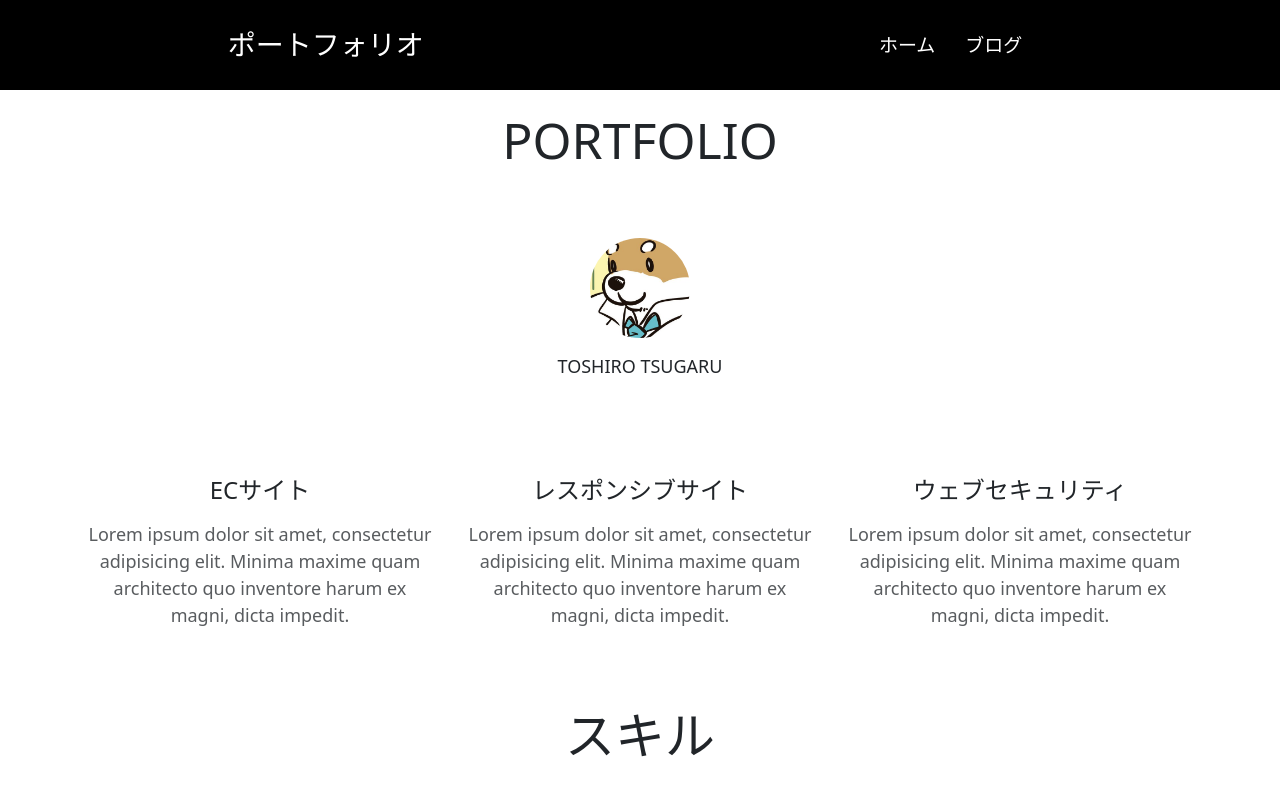
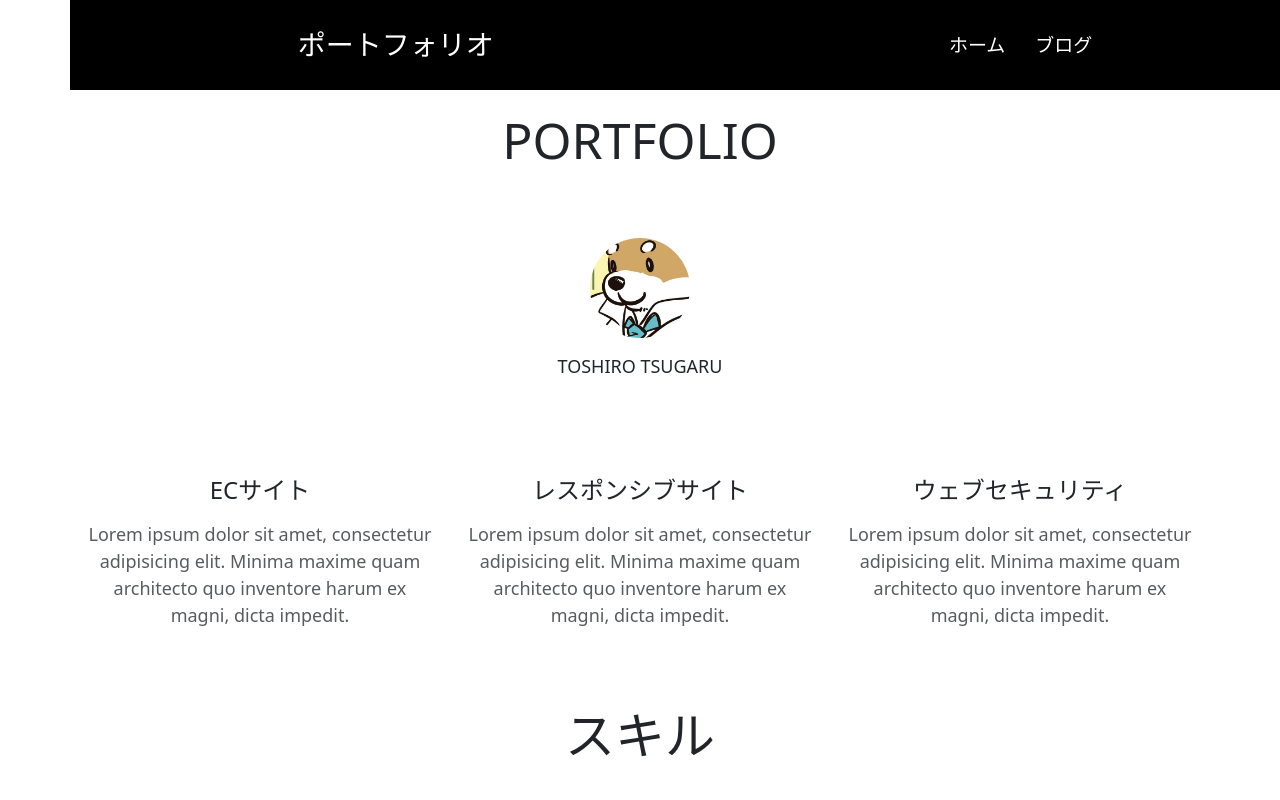
Before and after one commit to t-toshiro/portfolio, a React (Vite) app: page / in a window 1280 px wide. Shown: the top 800 px of the page. Built offline with nearby package versions, Linux system fonts and the light colour scheme.

Commit message:
question

```diff
--- a/src/index.css
+++ b/src/index.css
@@ -24,6 +24,9 @@ a:hover {
 
 body {
   margin:  0;
+  display: grid;
+  place-content: center;
+  place-items: center;
   min-height: 100vh;
 }
 
```
